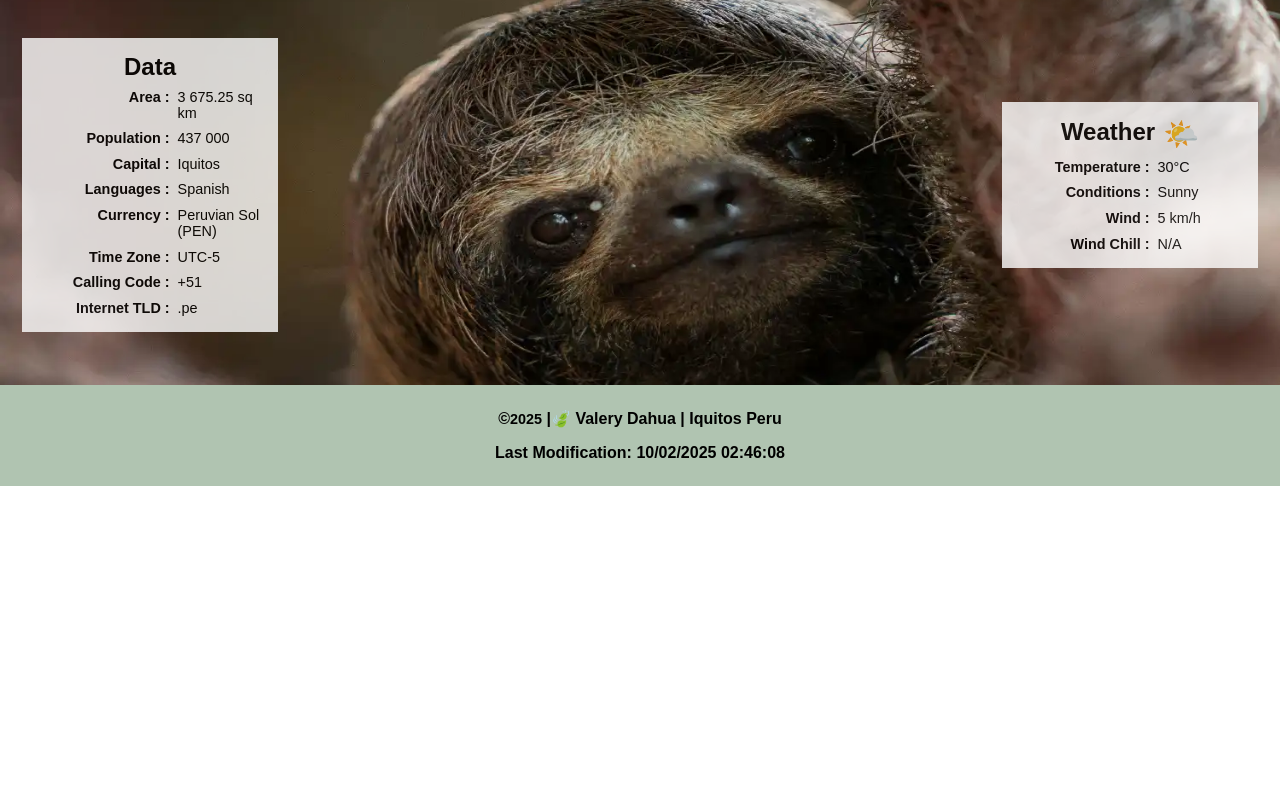
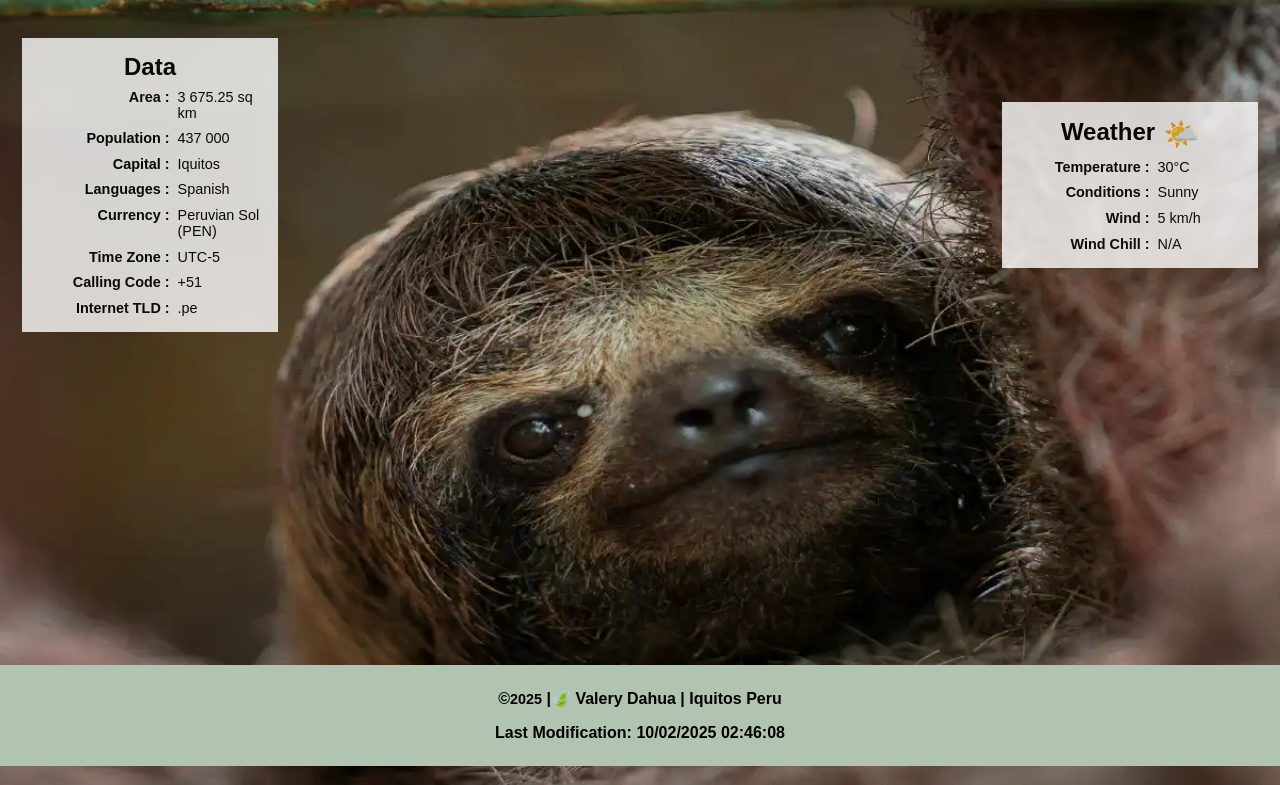
Before and after one commit to valeryds27/wdd131, a plain HTML site: page place.html in a window 1280 px wide. Shown: the part 52-837 px from the top of the page. Before the commit the page ends 800 px from the top, so only its background shows below. Drawn offline with Linux system fonts and the light colour scheme; a web font is replaced by a local one.

Commit message:
footerblankspace

```diff
--- a/styles/place-large.css
+++ b/styles/place-large.css
@@ -9,9 +9,7 @@
         margin: 0;
         padding: 0;
     }
-    main {
-        position: relative;
-    }
+
 
     .hero {
         position: absolute;
@@ -57,4 +55,11 @@
     .icon {
         display:none;
     }
+
+    footer {
+        position: relative;
+        margin-top: 280px;
+    }
+
+
 }
```
